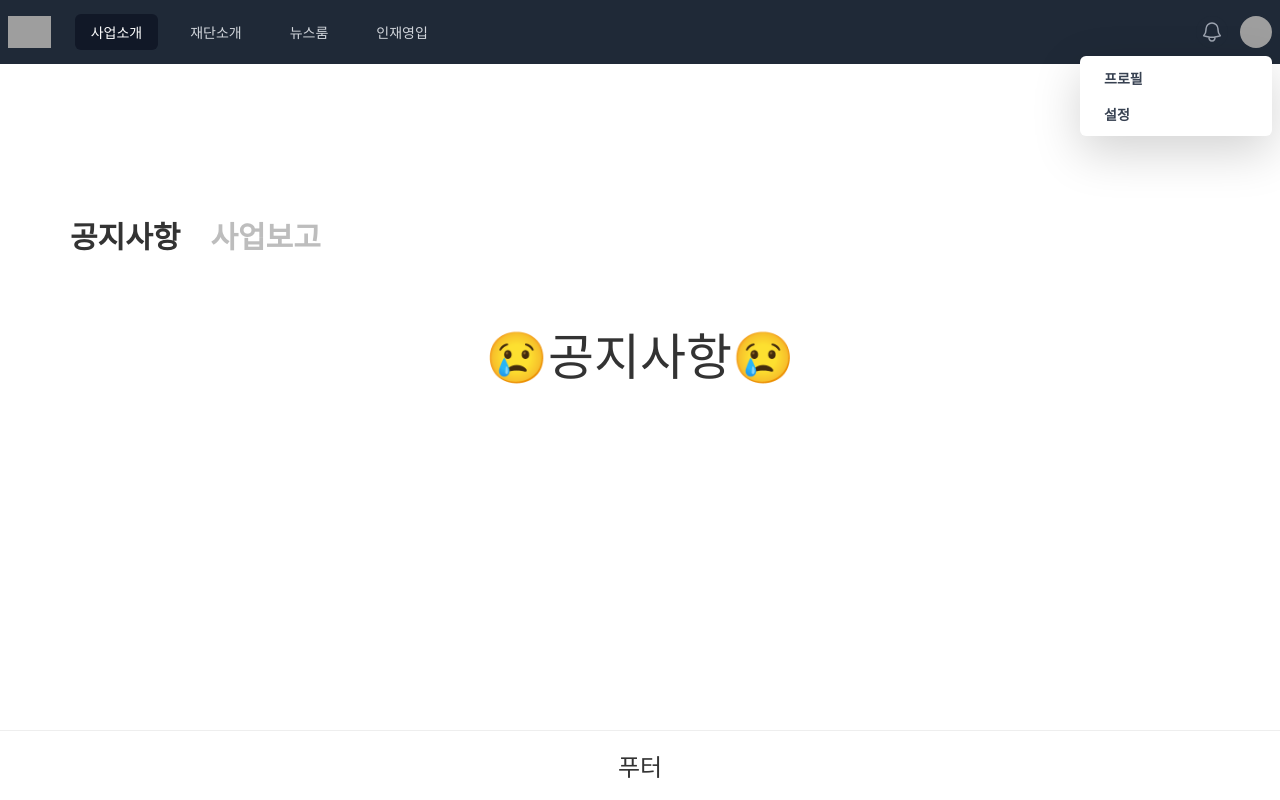
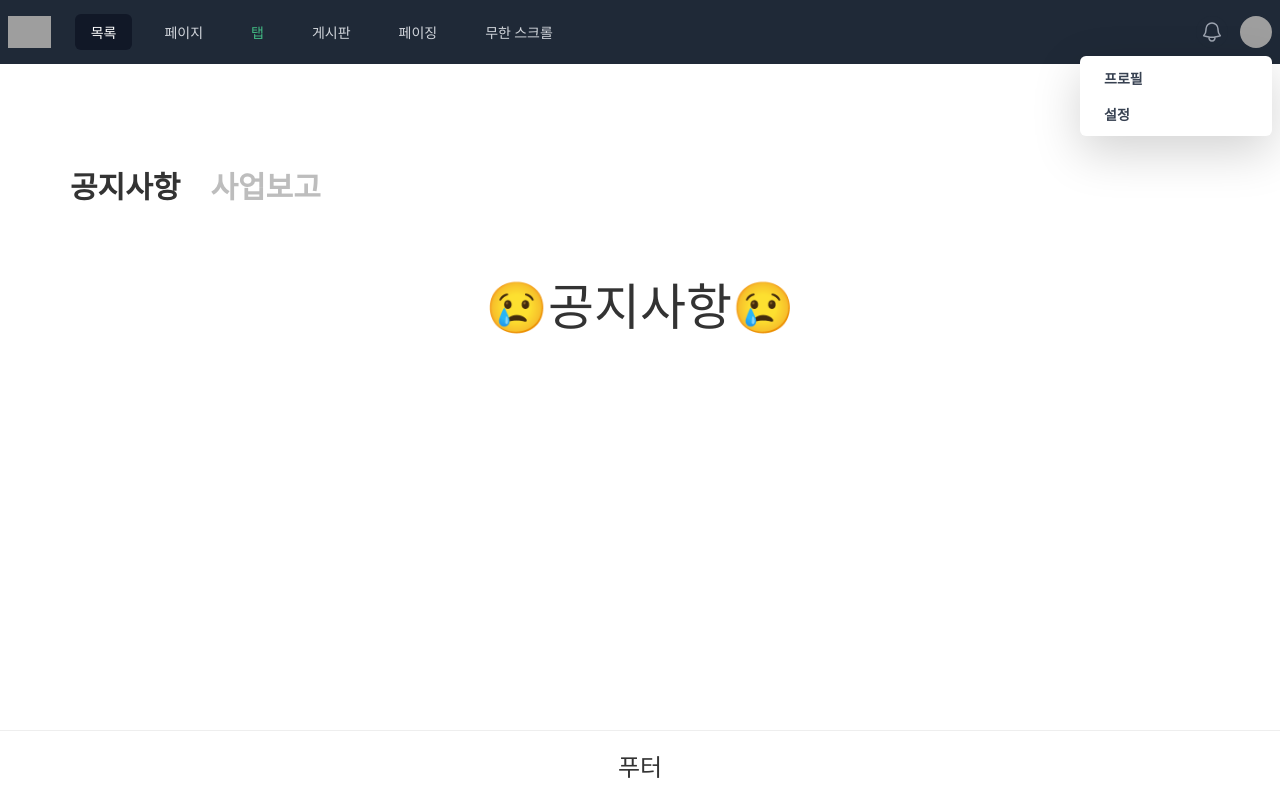
Before and after one commit to nohyoungjin/vue, a Vue app in the folder vue-project/: page /tabList in a window 1280 px wide. Built offline with nearby package versions, Linux system fonts and the light colour scheme; grey boxes are pictures that could not be loaded; a small style sheet from the web is missing.

Commit message:
업데이트 1

```diff
--- a/vue-project/src/App.vue
+++ b/vue-project/src/App.vue
@@ -31,7 +31,7 @@ export default {
       PageHead,
       PageFoot
     },
-    created() { }
+    created() {}
 
 }
 
--- a/vue-project/src/assets/scss/commons.scss
+++ b/vue-project/src/assets/scss/commons.scss
@@ -17,16 +17,7 @@
 
 //
 
-$color-main : #ff3322;
-
-$color-primary: #e96900;
-$url-images: "/assets/images/";
-$w: 200px;
-
-
-.header {display:flex;justify-content:center;align-items:center;position:fixed;left:0;top:0;z-index:100;width:100%;height:100px;margin:0 0 20px;border-bottom:1px solid #eee;background-color:#fff;font-size:24px;/* color:#fff */}
 .footer {display:flex;justify-content:center;align-items:center;position:fixed;left:0;bottom:0;width:100%;height:70px;border-top:1px solid #eee;background:#fff;font-size:24px}
-
 .container {width:100%;margin:0 auto;text-align:center}
 
 nav span {display:inline-block;position:relative;top:-4px;padding:0 20px 0 10px;font-size:10px}
@@ -52,11 +43,9 @@ nav a.router-link-exact-active {color:#42b983}
 
 /* 사업소개 리스트 */
 
-.business-container {display:flex;flex-wrap:wrap;justify-content:space-between;align-items:center;margin:10px auto 114px}
-.business-items {position:relative;flex:0 1 30%;margin-bottom:26px;border:1px solid var(--gray-6);background-color:#fff;text-align:center;border-radius:2px}
+.business-items {border:1px solid var(--gray-6)}
 
 div.business-items::before {content:'';display:table;padding-top:72%}
-div.business-items a {display:flex;justify-content:center;align-items:center;position:absolute;top:0;left:0;width:100%;height:100%}
 div.business-items a img {width:auto;height:auto}
 
 .hover-elevation {transition:all 0.3s ease-in-out}
@@ -92,7 +81,7 @@ div.business-items a img {width:auto;height:auto}
 
 .p-container {width:100%;height:100%;margin:0 auto}
 /* .p-container_inner {width:92%;max-width:calc(100% - 48px);margin:0 auto} */
-.p-container_inner {width:100%;max-width:1140px;margin:150px auto}
+.p-container_inner {width:100%;max-width:1140px;margin:100px auto}
 
 .tab-list {display:flex;overflow-x:auto;margin-bottom:60px}
 .tab-list > div {margin-right:30px;font-size:30px;font-weight:700;line-height:1.4;cursor:pointer;word-break:keep-all}
@@ -171,7 +160,7 @@ a:hover .css-im {box-shadow:rgb(0 0 33 / 7%) 0px 16px 22.4px 4.8px, rgb(0 0 33 /
 
   /* 사업소개 리스트 */
 
-  .business-items {flex:0 0 calc(50% - 8px);margin-bottom:21px}
+  .business-items {flex:0 0 calc(50% - 8px) !important;margin-bottom:21px}
 
   /* 사업소개 뷰 */
 
@@ -192,7 +181,7 @@ a:hover .css-im {box-shadow:rgb(0 0 33 / 7%) 0px 16px 22.4px 4.8px, rgb(0 0 33 /
 
   /* 사업소개 리스트 */
 
-  .business-items {flex:0 0 100%;margin-bottom:21px}
+  .business-items {flex:0 0 100% !important;margin-bottom:21px}
 
   /* 뉴스룸 */
 
--- a/vue-project/src/components/PageHead.vue
+++ b/vue-project/src/components/PageHead.vue
@@ -35,10 +35,12 @@
                 <div class="hidden sm:ml-6 sm:block">
                     <div class="flex space-x-4">
                         <!-- Current: "bg-gray-900 text-white", Default: "text-gray-300 hover:bg-gray-700 hover:text-white" -->
-                        <router-link to="/" class="bg-gray-900 text-white px-3 py-2 rounded-md text-sm font-medium" aria-current="page">사업소개</router-link>
-                        <router-link to="/about" class="text-gray-300 hover:bg-gray-700 hover:text-white px-3 py-2 rounded-md text-sm font-medium">재단소개</router-link>
-                        <router-link to="/DataBinding" class="text-gray-300 hover:bg-gray-700 hover:text-white px-3 py-2 rounded-md text-sm font-medium">뉴스룸</router-link>
-                        <router-link to="/NestedComponent" class="text-gray-300 hover:bg-gray-700 hover:text-white px-3 py-2 rounded-md text-sm font-medium">인재영입</router-link>
+                        <router-link to="/" class="bg-gray-900 text-white px-3 py-2 rounded-md text-sm font-medium" aria-current="page">목록</router-link>
+                        <router-link to="/about" class="text-gray-300 hover:bg-gray-700 hover:text-white px-3 py-2 rounded-md text-sm font-medium">페이지</router-link>
+                        <router-link to="/tabList" class="text-gray-300 hover:bg-gray-700 hover:text-white px-3 py-2 rounded-md text-sm font-medium">탭</router-link>
+                        <router-link to="/DataBinding" class="text-gray-300 hover:bg-gray-700 hover:text-white px-3 py-2 rounded-md text-sm font-medium">게시판</router-link>
+                        <router-link to="/NestedComponent" class="text-gray-300 hover:bg-gray-700 hover:text-white px-3 py-2 rounded-md text-sm font-medium">페이징</router-link>
+                        <router-link to="/infiniteList" class="text-gray-300 hover:bg-gray-700 hover:text-white px-3 py-2 rounded-md text-sm font-medium">무한 스크롤</router-link>
                     </div>
                 </div>
             </div>
--- a/vue-project/src/views/HomeView.vue
+++ b/vue-project/src/views/HomeView.vue
@@ -9,34 +9,29 @@
     appear-to-class="custom-appear-to"
     appear-active-class="custom-appear-active"
   >
-        <div class="business-container">
-          <div class="business-items hover-elevation b1">
-            <a href="javascript:">
+    <div class="flex flex-wrap justify-between items-center">
+      <div class="business-items hover-elevation b1 relative flex-initial w-[30%] mb-[26px] border-1 rounded-lg">
+        <a href="javascript:" class="flex justify-center items-center absolute top-0 left-0 w-full h-full">
           <img src="http://222.236.61.86:8111/SK_HappyAnd/images/page/innovation/img_sesang_logo.jpg" alt="">
         </a>
       </div>
-          <div class="business-items hover-elevation b2">
-            <a href="javascript:">
+      <div class="business-items hover-elevation b2 relative flex-initial w-[30%] mb-[26px] rounded-lg">
+        <a href="javascript:" class="flex justify-center items-center absolute top-0 left-0 w-full h-full">
           <img src="http://222.236.61.86:8111/SK_HappyAnd/images/page/innovator/img_sit_logo.jpg" alt="">
         </a>
       </div>
-          <div class="business-items hover-elevation b3">
-            <a href="javascript:">
+      <div class="business-items hover-elevation b3 relative flex-initial w-[30%] mb-[26px] rounded-lg">
+        <a href="javascript:" class="flex justify-center items-center absolute top-0 left-0 w-full h-full">
           <img src="http://222.236.61.86:8111/SK_HappyAnd/images/page/innovator/img_newvori_logo.jpg" alt="">
         </a>
       </div>
-          <div class="business-items hover-elevation b4">
-            <a href="javascript:">
+      <div class="business-items hover-elevation b4 relative flex-initial w-[30%] mb-[26px] rounded-lg">
+        <a href="javascript:" class="flex justify-center items-center absolute top-0 left-0 w-full h-full">
           <img src="http://222.236.61.86:8111/SK_HappyAnd/images/page/innovation/img_training_logo.jpg" alt="">
-              {{ msg }}
         </a>
       </div>
     </div>
   </transition>
-
-      <!-- <input type="text" v-model="state.num1"> -
-      <input type="text" v-model="state.num2"> <br><br>
-      <span>{{ state.result }}</span> -->
 
   </div>
 </div>
@@ -45,7 +40,10 @@
 
 <script>
 
-import {reactive, computed} from 'vue';
+import {
+  reactive,
+  computed
+} from 'vue'
 
 export default {
 
@@ -53,12 +51,10 @@ export default {
     let state = reactive({
       num1: 0,
       num2: 0,
-      result : computed(() => parseInt(state.num1) + parseInt(state.num2))
+      result: computed(() => parseInt(state.num1) + parseInt(state.num2))
     })
 
-    return {
-      state
-    }
+    return { state }
 
   }
 
@@ -67,19 +63,24 @@ export default {
 </script>
 
 <style>
+
 .custom-appear-active div.b1 {
-    opacity: 0;
+    opacity: 0
 }
+
 .custom-appear-active div.b2 {
     opacity: 0;
-    transform: translateX(50px);
+    transform: translateX(50px)
 }
+
 .custom-appear-active div.b3 {
     opacity: 0;
-    transform: translateX(-100px);
+    transform: translateX(-100px)
 }
+
 .custom-appear-active div.b4 {
     opacity: 0;
-    transform: translateY(150px);
+    transform: translateY(150px)
 }
+
 </style>
--- a/vue-project/src/views/tabList.vue
+++ b/vue-project/src/views/tabList.vue
@@ -4,7 +4,7 @@
       <div class="p-container_inner">
 
         <div class="tab-list">
-            <div v-for="(item, index) in tabList" :key="index" :class="{active:currentTab === index}"> <!-- 조건식으로 해당 index에서 active 클래스 넣어주기 -->
+            <div v-for="(item, index) in tabList" :key="index" :class="{ active:currentTab === index }"> <!-- 조건식으로 해당 index에서 active 클래스 넣어주기 -->
                 <a href="#" @click.prevent="currentTab = index">{{ item }}</a> <!-- 클릭시 해당 index 값 currentTab에 넣어줌 -->
             </div>
         </div>
```
Lines whose indentation alone changed are shown as unchanged.
